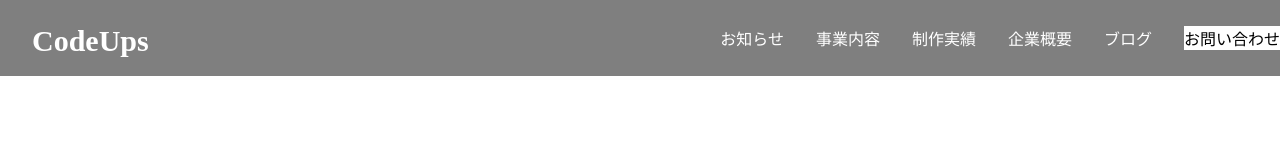
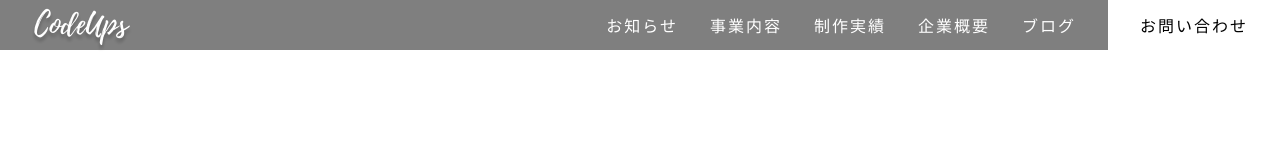
Before and after one commit to hibiki666/codeups-lesson, a website: page index.html in a window 1280 px wide. Drawn offline with nearby package versions, Linux system fonts and the light colour scheme.

Commit message:
headerができた

```diff
--- a/index.html
+++ b/index.html
@@ -32,7 +32,9 @@
     <!-- ヘッダー -->
     <header class="header u-desktop">
       <h1 class="header__logo">
-        <a class="header__logo-link" href="/">CodeUps</a>
+        <a class="header__logo-link" href="/">
+          <img src="src/images/common/header-logo.png" alt="">
+        </a>
       </h1>
       <nav class="header__nav">
         <ul class="header__nav-list">
--- a/src/sass/page/header/_header.scss
+++ b/src/sass/page/header/_header.scss
@@ -1,23 +1,32 @@
 @use "global" as *;
 .header {
-  display: flex;
-  align-items: center;
-  position: fixed;
-  width: 100%;
-  padding: rem(13) 0 rem(13) rem(32);
-  background: rgba(0, 0, 0, 0.5);
+  @include mq("md") {
+    display: flex;
+    align-items: center;
+    position: fixed;
+    width: 100%;
+    height: rem(50);
+    background: rgba(0, 0, 0, 0.5);
+    padding-left: rem(32);
+  }
   &__logo {
-
   }
 
   &__logo-link {
-
   }
 
   &__logo-link {
-    font-family: 'Playlist', serif;
+    font-family: "Playlist", serif;
     color: #fff;
     font-size: rem(30);
+  }
+
+  &__logo-link > img {
+    display: block;
+    height: rem(45);
+    width: rem(100);
+    object-fit: cover;
+    margin-top: rem(10);
   }
 
   &__nav {
@@ -38,15 +47,36 @@
   &__nav-item > a {
     font-size: rem(16);
     color: #fff;
+    letter-spacing: 2px;
+  }
+
+  &__nav-item > a::after {
+    position: absolute;
+    left: 0;
+    content: "";
+    width: 100%;
+    height: 2px;
+    background: #000000;
+    bottom: -1px;
+    transform: scale(0, 1);
+    transform-origin: center top;
+    transition: transform 0.3s;
   }
 
   &__contact-linkwrap {
     background-color: #fff;
     display: block;
-    height: auto;
+    // width: rem(120);
+    height: 100%;
   }
 
   &__contact-link {
     font-size: rem(16);
+    line-height: rem(50);
+    text-align: center;
+    display: block;
+    letter-spacing: 2px;
+    padding-left: rem(32);
+    padding-right: rem(32);
   }
 }
```
Also changed, not shown: css/styles.css, images/common/header-logo.png (added), src/images/common/header-logo.png (added), 1 other file.
